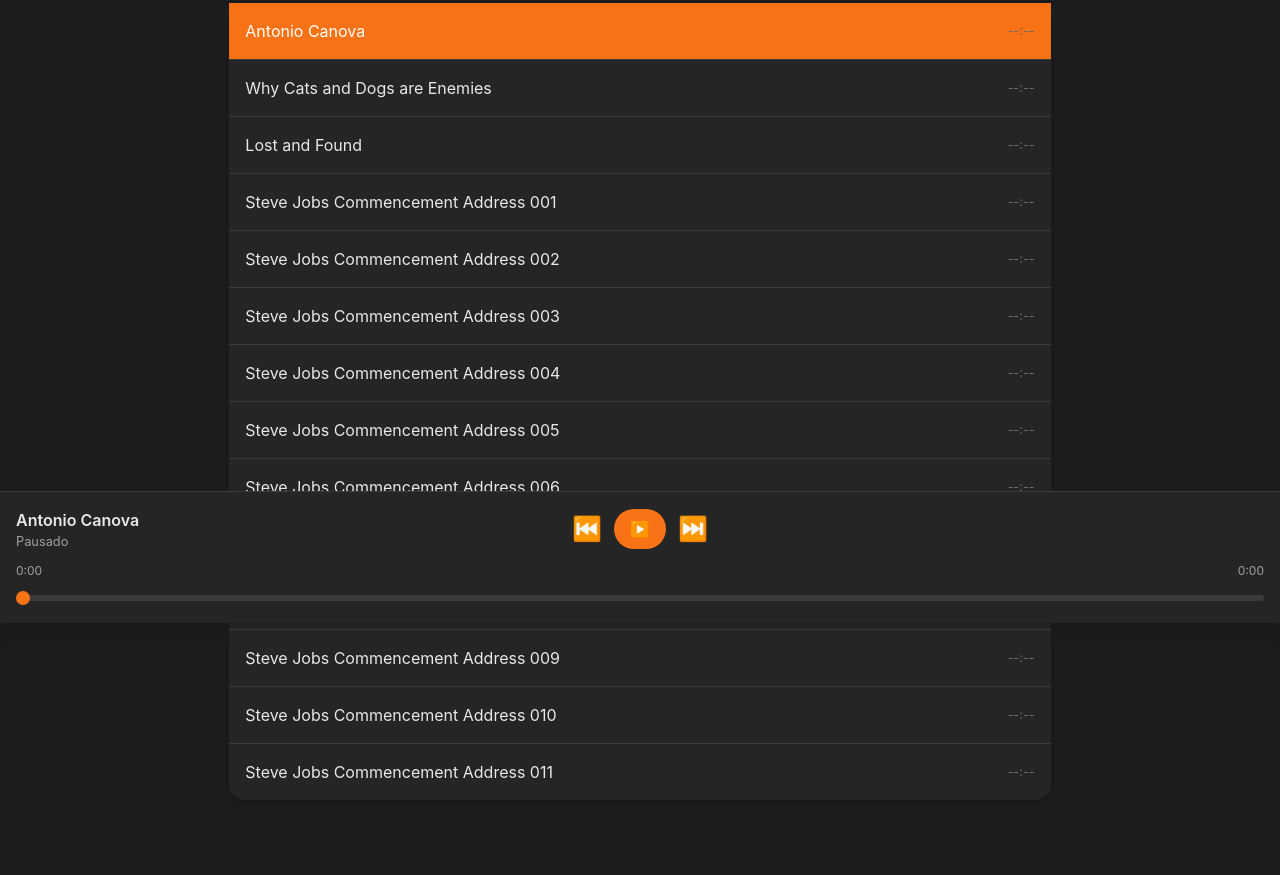
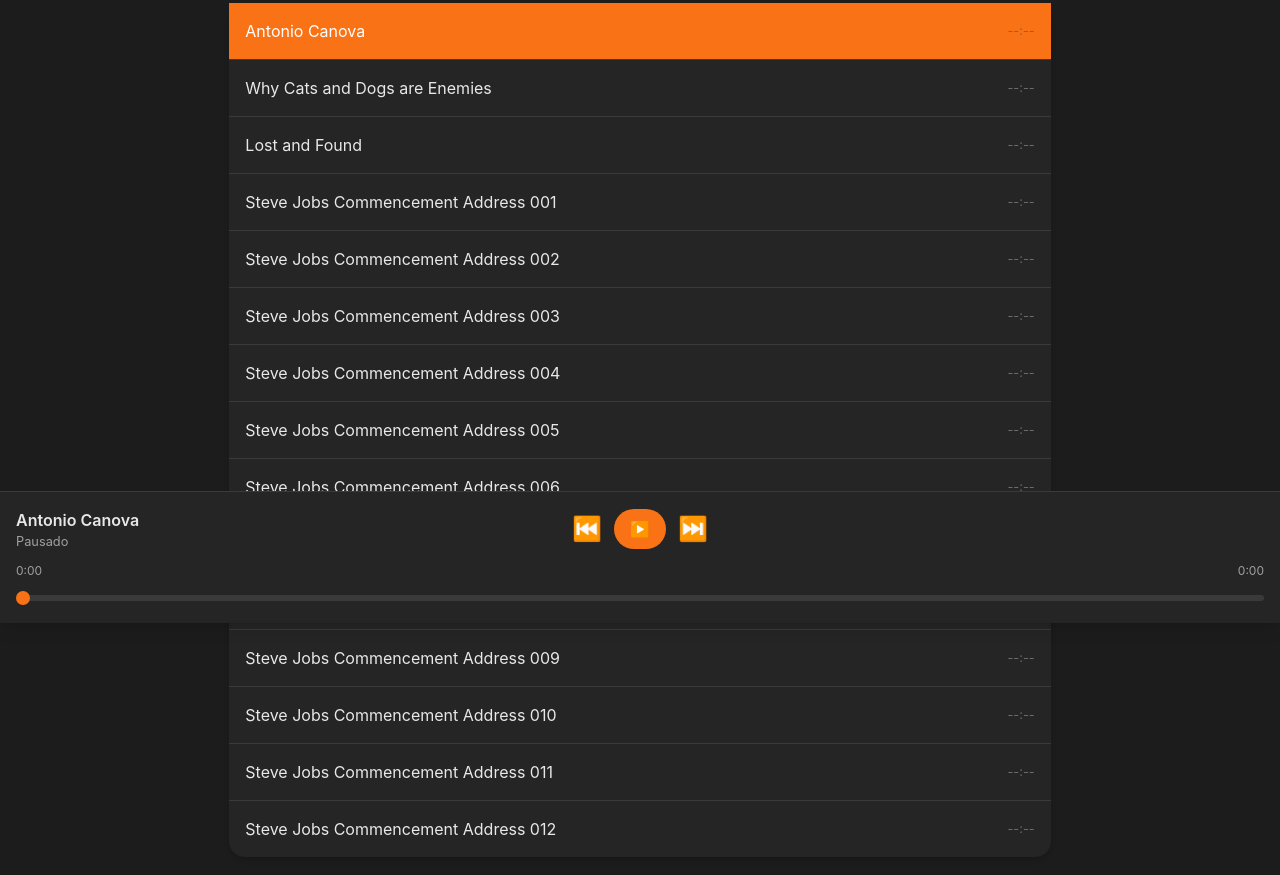
Before and after one commit to redusilva/cimv-audio-playlist, a plain HTML site: page index.html in a window 1280 px wide. Shown: the part 177-1052 px from the top of the page. Drawn offline with nearby package versions, Linux system fonts and the light colour scheme.

Commit message:
Steve Jobs Commencement Address 012

```diff
--- a/index.html
+++ b/index.html
@@ -321,6 +321,7 @@
             { titulo: "Steve Jobs Commencement Address 009", arquivo: "audios/AUDIO Steve Jobs Commencement Address 09.mp3" },
             { titulo: "Steve Jobs Commencement Address 010", arquivo: "audios/AUDIO Steve Jobs Commencement Address 10.mp3" },
             { titulo: "Steve Jobs Commencement Address 011", arquivo: "audios/AUDIO Steve Jobs Commencement Address 11.mp3" },
+            { titulo: "Steve Jobs Commencement Address 012", arquivo: "audios/AUDIO Steve Jobs Commencement Address 12.mp3" },
         ];
 
         const playlistEl = document.getElementById("playlist");
```
Also changed, not shown: 1 other file.
